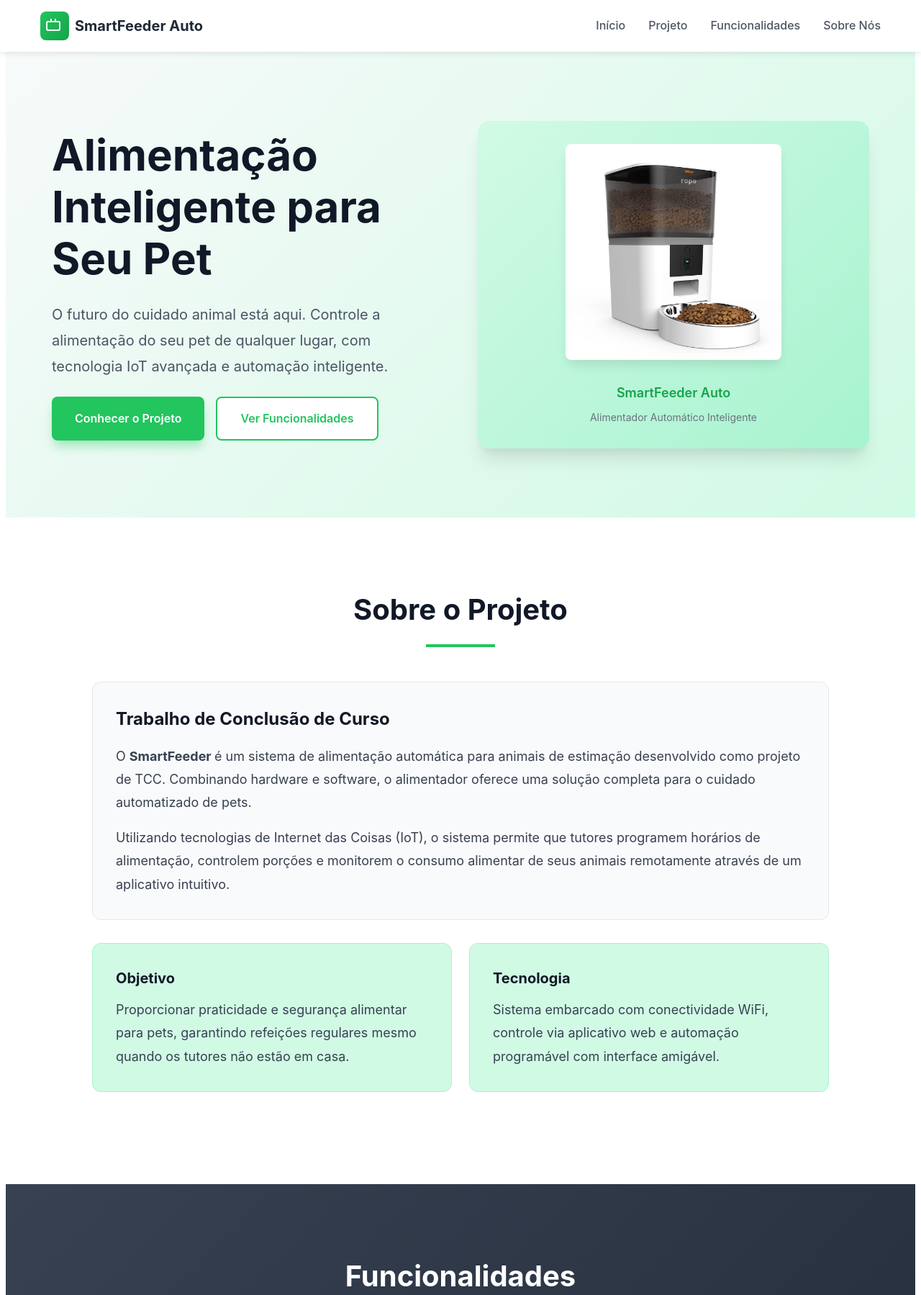
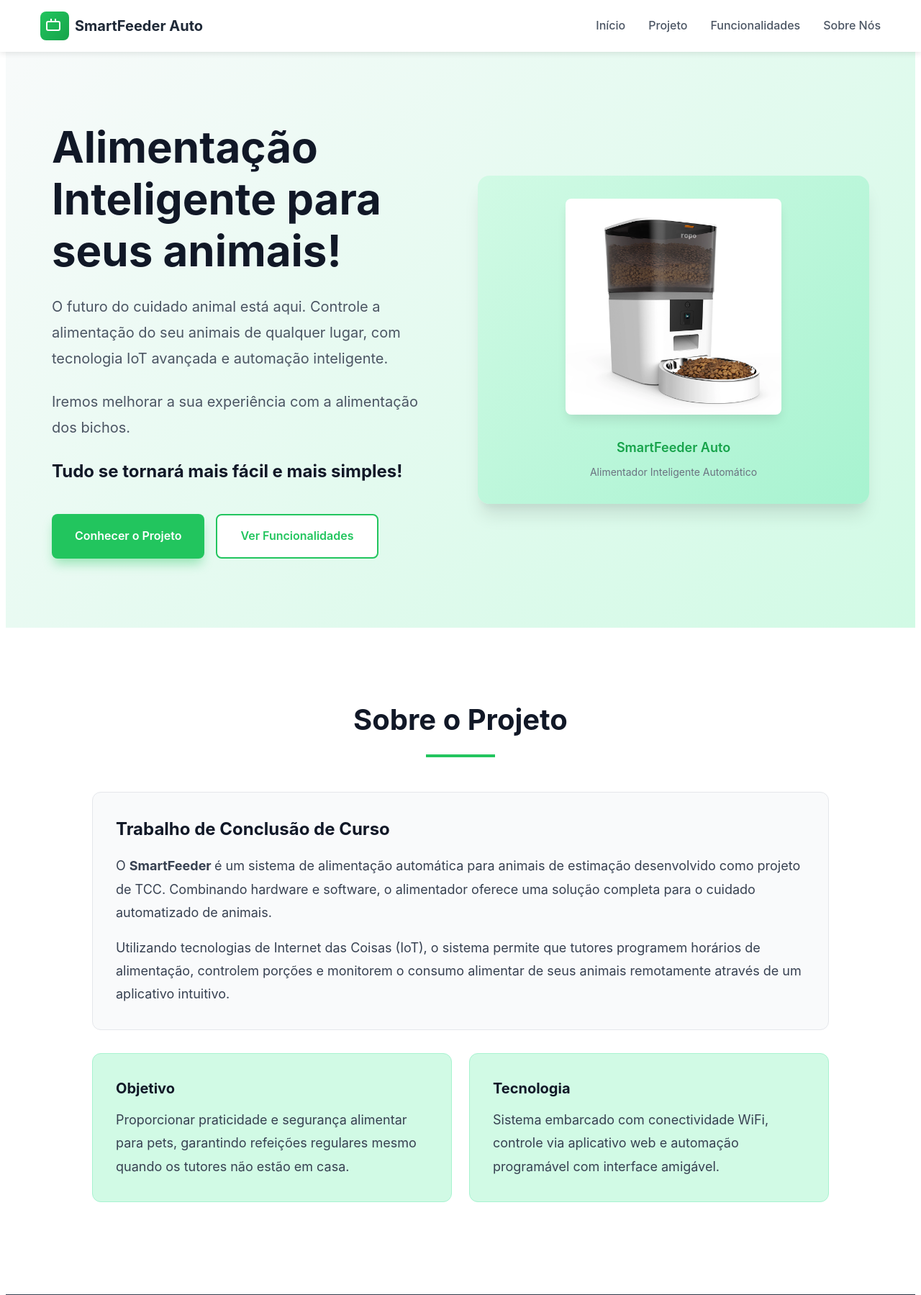
Before and after one commit to ErnestoSESB/Alimentador, a Django app: page / in a window 1280 px wide. Shown: the top 1799 px of the page at 72% size. Run offline with Django 5.2, Linux system fonts and the light colour scheme.

Commit message:
alternando página inicial, removendo o termo pets e resolvendo alguns erros

```diff
--- a/inteligente/templates/alimentador/alimentador.html
+++ b/inteligente/templates/alimentador/alimentador.html
@@ -4,7 +4,7 @@
 <head>
     <meta charset="UTF-8">
     <meta name="viewport" content="width=device-width, initial-scale=1.0">
-    <title>SmartFeeder Auto - Alimentador Automático para Pets</title>
+    <title>SmartFeeder Auto - Alimentador Automático para seus animais</title>
     <link rel="stylesheet" href="{% static 'css/landing_page.css' %}">
 </head>
 <body class="landing-page">
@@ -42,10 +42,16 @@
         <div class="landing-container">
             <div class="hero-content">
                 <div class="hero-text">
-                    <h1 class="hero-title">Alimentação Inteligente para Seu Pet</h1>
+                    <h1 class="hero-title">Alimentação Inteligente para seus animais!</h1>
                     <p class="hero-description">
-                        O futuro do cuidado animal está aqui. Controle a alimentação do seu pet de qualquer lugar,
+                        O futuro do cuidado animal está aqui. Controle a alimentação do seu animais de qualquer lugar,
                         com tecnologia IoT avançada e automação inteligente.
+                    </p>
+                    <p class="hero-description">
+                        Iremos melhorar a sua experiência com a alimentação dos bichos.
+                    </p>
+                    <p class="card-title">
+                        Tudo se tornará mais fácil e mais simples!
                     </p>
                     <div class="hero-buttons">
                         <a href="#project" class="landing-btn landing-btn-primary">Conhecer o Projeto</a>
@@ -56,7 +62,7 @@
                     <div class="image-placeholder">
                         <img src="{% static 'css/image/teste.webp' %}" alt="Alimentador Automático SmartFeeder" class="feeder-image">
                         <p class="image-label">SmartFeeder Auto</p>
-                        <p class="image-sublabel">Alimentador Automático Inteligente</p>
+                        <p class="image-sublabel">Alimentador Inteligente Automático</p>
                     </div>
                 </div>
             </div>
@@ -77,7 +83,7 @@
                     <p class="card-text">
                         O <strong>SmartFeeder </strong> é um sistema de alimentação automática para animais de estimação
                         desenvolvido como projeto de TCC. Combinando hardware e software, o alimentador oferece uma solução
-                        completa para o cuidado automatizado de pets.
+                        completa para o cuidado automatizado de animais.
                     </p>
                     <p class="card-text">
                         Utilizando tecnologias de Internet das Coisas (IoT), o sistema permite que tutores programem horários
--- a/inteligente/templates/feeders/list.html
+++ b/inteligente/templates/feeders/list.html
@@ -31,7 +31,7 @@
             <select name="status">
                 <option value="">Todos os Status</option>
                 <option value="active" {% if request.GET.status == 'active' %}selected{% endif %}>Ativo</option>
-                <option value="inactive" {% if request.GET.status === 'inactive' %}selected{% endif %}>Inativo</option>
+                <option value="inactive" {% if request.GET.status == 'inactive' %}selected{% endif %}>Inativo</option>
                 <option value="maintenance" {% if request.GET.status == 'maintenance' %}selected{% endif %}>Manutenção</option>
                 <option value="error" {% if request.GET.status == 'error' %}selected{% endif %}>Erro</option>
             </select>
```
